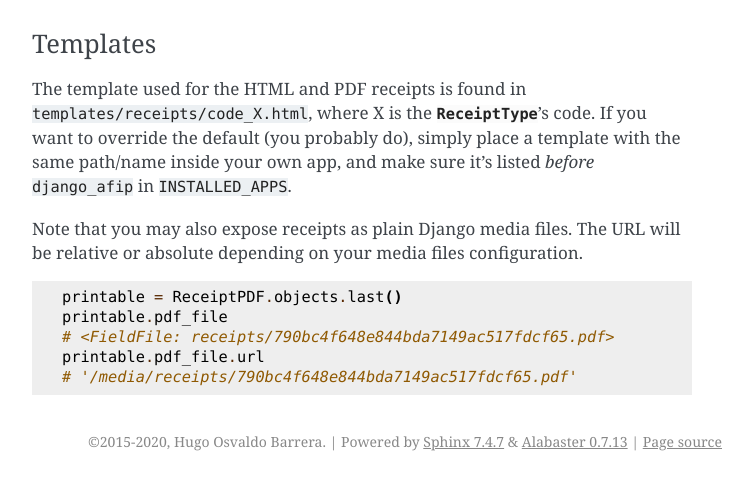
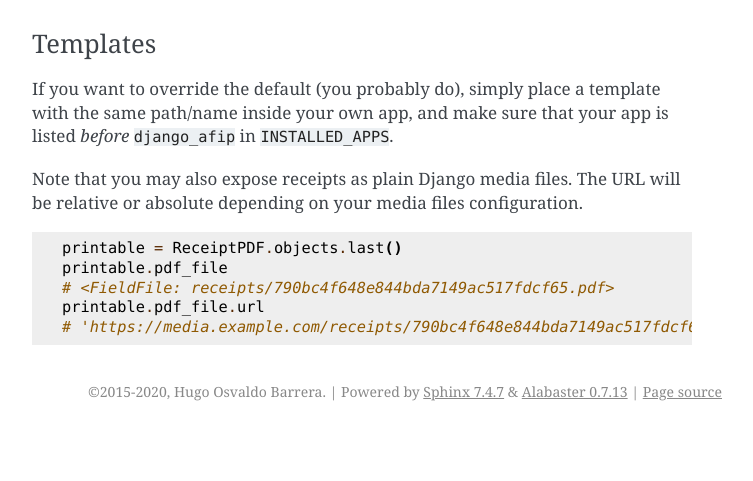
Before and after one commit to WhyNotHugo/django-afip, a Sphinx documentation site: the page built from docs/printables.rst, in a window 1280 px wide, cut to the strip 1408-1889 px from the top of the page. Shown: the whole strip, without its empty margins (388-1141 px from the left). Built offline with Sphinx 7.4.7, drawn with Linux system fonts in a browser that asks for light colours; the version number could not be read and is left out; after the commit the page ends 1839 px from its top, so only the background shows below that.

Commit message:
Further improve docs

```diff
--- a/docs/printables.rst
+++ b/docs/printables.rst
@@ -63,11 +63,9 @@ checking.
 Templates
 .........
 
-The template used for the HTML and PDF receipts is found in
-``templates/receipts/code_X.html``, where X is the :class:`~.ReceiptType`'s
-code. If you want to override the default (you probably do), simply place a
-template with the same path/name inside your own app, and make sure it's listed
-*before* ``django_afip`` in ``INSTALLED_APPS``.
+If you want to override the default (you probably do), simply place a template with the
+same path/name inside your own app, and make sure that your app is listed *before*
+``django_afip`` in ``INSTALLED_APPS``.
 
 Note that you may also expose receipts as plain Django media files. The URL
 will be relative or absolute depending on your media files configuration.
@@ -78,4 +76,4 @@ will be relative or absolute depending on your media files configuration.
     printable.pdf_file
     # <FieldFile: receipts/790bc4f648e844bda7149ac517fdcf65.pdf>
     printable.pdf_file.url
-    # '/media/receipts/790bc4f648e844bda7149ac517fdcf65.pdf'
+    # 'https://media.example.com/receipts/790bc4f648e844bda7149ac517fdcf65.pdf'
```
